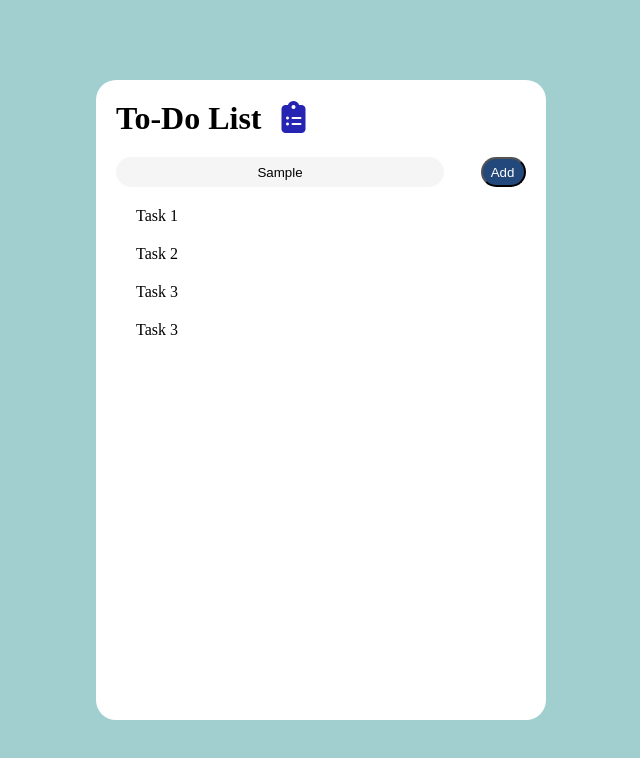
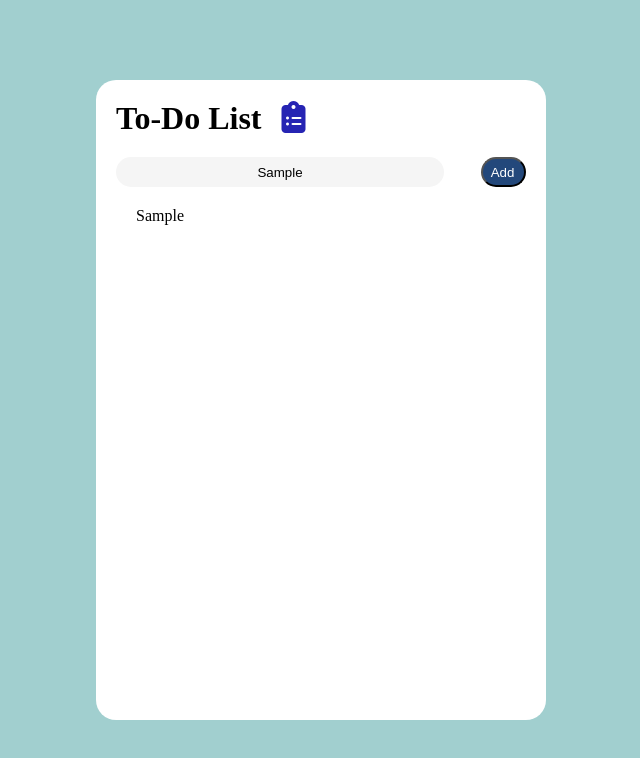
Before and after one commit to Asimbaloch/30-mini-projects-, a plain HTML site: page Todo-App/index.html in a window 1280 px wide. Both pictures are taken after typing "Sample" into the empty fields and a click on the button "Add". Shown: the whole page, without its empty margins (319-959 px from the left). Drawn offline with Linux system fonts and the light colour scheme.

Commit message:
todolist

```diff
--- a/Todo-App/index.html
+++ b/Todo-App/index.html
@@ -14,17 +14,16 @@
 
             <div class="row">
                 <input type="text" name="task_name" id="task_name" placeholder="Add your task" >
-                <button>Add</button>
+                <button onclick="addtask()" class="add">Add</button>
             </div>
 
-            <ul>
-                <li>Task 1</li>
-                <li>Task 2</li>
-                <li>Task 3</li>
-                <li>Task 3</li>
+            <ul class="content">
+
             </ul>
 
         </div>
     </div>
+
+    <script src="main.js"></script>
 </body>
 </html>
--- /dev/null
+++ b/Todo-App/main.js
@@ -0,0 +1,16 @@
+const task= document.querySelector('#task_name')
+const task_added=document.querySelector('.add')
+const content=document.querySelector('.content');
+
+function addtask() {
+
+    if (task.value==='') {
+        alert('Please enter something');
+    }
+
+    else {
+        let li = document.createElement('li');
+        li.innerHTML = task.value;
+        content.appendChild(li);
+    }
+  }
```
